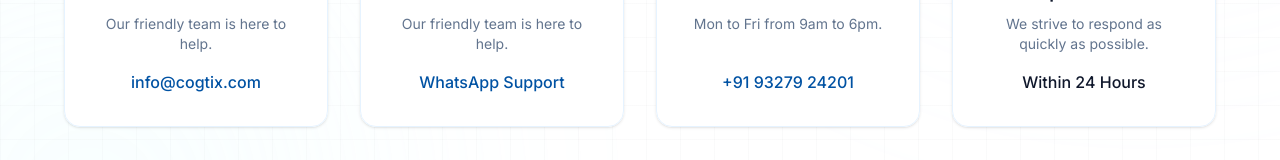
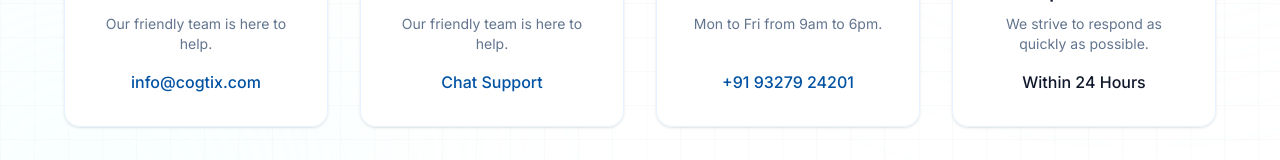
Before and after one commit to jeel1811/cogtix-webisite, a Next.js app: page /contact-us in a window 1280 px wide. Shown: the part 541-701 px from the top of the page. Built offline with nearby package versions, Linux system fonts and the light colour scheme.

Commit message:
fix: update WhatsApp support label to Chat Support in contact page

```diff
--- a/src/app/contact-us/page.tsx
+++ b/src/app/contact-us/page.tsx
@@ -25,7 +25,7 @@ export default function ContactUsPage() {
     {
       icon: SiWhatsapp,
       title: 'Live chat',
-      value: 'WhatsApp Support',
+      value: 'Chat Support',
       description: 'Our friendly team is here to help.',
       href: CONTACT_INFO.whatsapp,
     },
```
